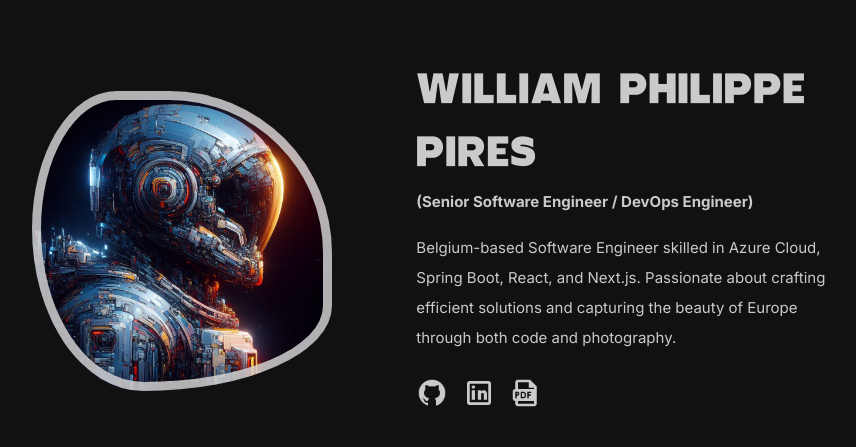
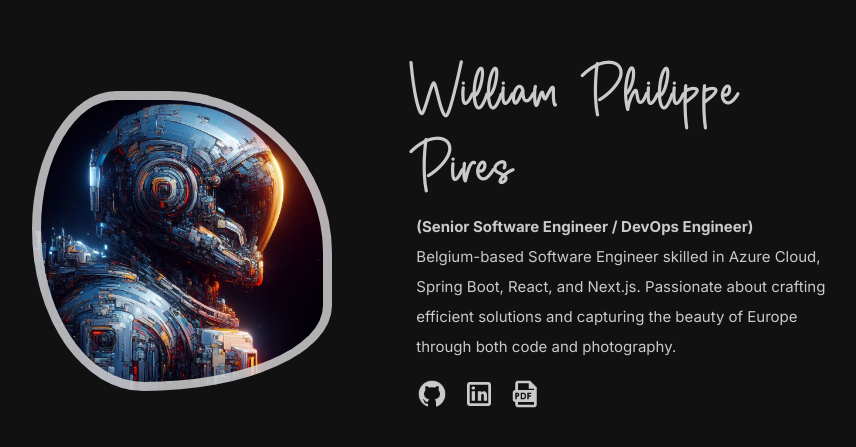
Before and after one commit to wmpires/wmpires.github.io, a Next.js app: page / in a window 1280 px wide. Shown: the part 159-606 px from the top of the page, without its empty margins (201-1057 px from the left). Built offline with nearby package versions, Linux system fonts and the light colour scheme.

Commit message:
name font

```diff
--- a/src/app/globals.scss
+++ b/src/app/globals.scss
@@ -14,8 +14,8 @@ $theme-colors: (
 @import '~bootstrap/scss/bootstrap.scss';
 
 @font-face {
-  font-family: 'ToonySans';
-  src: url('/fonts/ToonySans.otf')  format('opentype');
+  font-family: 'Pink Bloom';
+  src: url('/fonts/Pink Bloom.otf')  format('opentype');
 }
 
 body, html {
@@ -38,9 +38,9 @@ body{
 }
 
 h1 {
-  font-family: 'ToonySans';
+  font-family: 'Pink Bloom';
   letter-spacing: 1.5px;
-  font-size: 3.5em;
+  font-size: 4.2em;
 }
 
 .avatar{
--- a/src/app/page.js
+++ b/src/app/page.js
@@ -9,9 +9,9 @@ export default function Home() {
         </div>
         <div className="col d-flex align-items-center justify-content-center">
           <div>
-            <h1 className="mb-1">William Philippe Pires</h1>
-            <p className="mb-3"><b className="mb-3">(Senior Software Engineer / DevOps Engineer)</b></p>
-            <p className="mb-4">Belgium-based Software Engineer skilled in Azure Cloud, Spring Boot, React, and Next.js. Passionate about crafting efficient solutions and capturing the beauty of Europe through both code and photography.</p>
+            <h1 className="mb-1" style={{marginLeft:"-10px"}}>William Philippe Pires</h1>
+            <p className="mb-0"><b>(Senior Software Engineer / DevOps Engineer)</b></p>
+            <p className="mb-3">Belgium-based Software Engineer skilled in Azure Cloud, Spring Boot, React, and Next.js. Passionate about crafting efficient solutions and capturing the beauty of Europe through both code and photography.</p>
             <p>
               <a href="https://github.com/wmpires" target="_blank"><img className="ico" src="/images/icons8-github-48.png"/></a>
               <a href="https://linkedin.com/in/wmpires" target="_blank"><img className="ico" src="/images/icons8-linkedin-48.png"/></a>
```
Also changed, not shown: public/fonts/Pink Bloom.otf (added).
